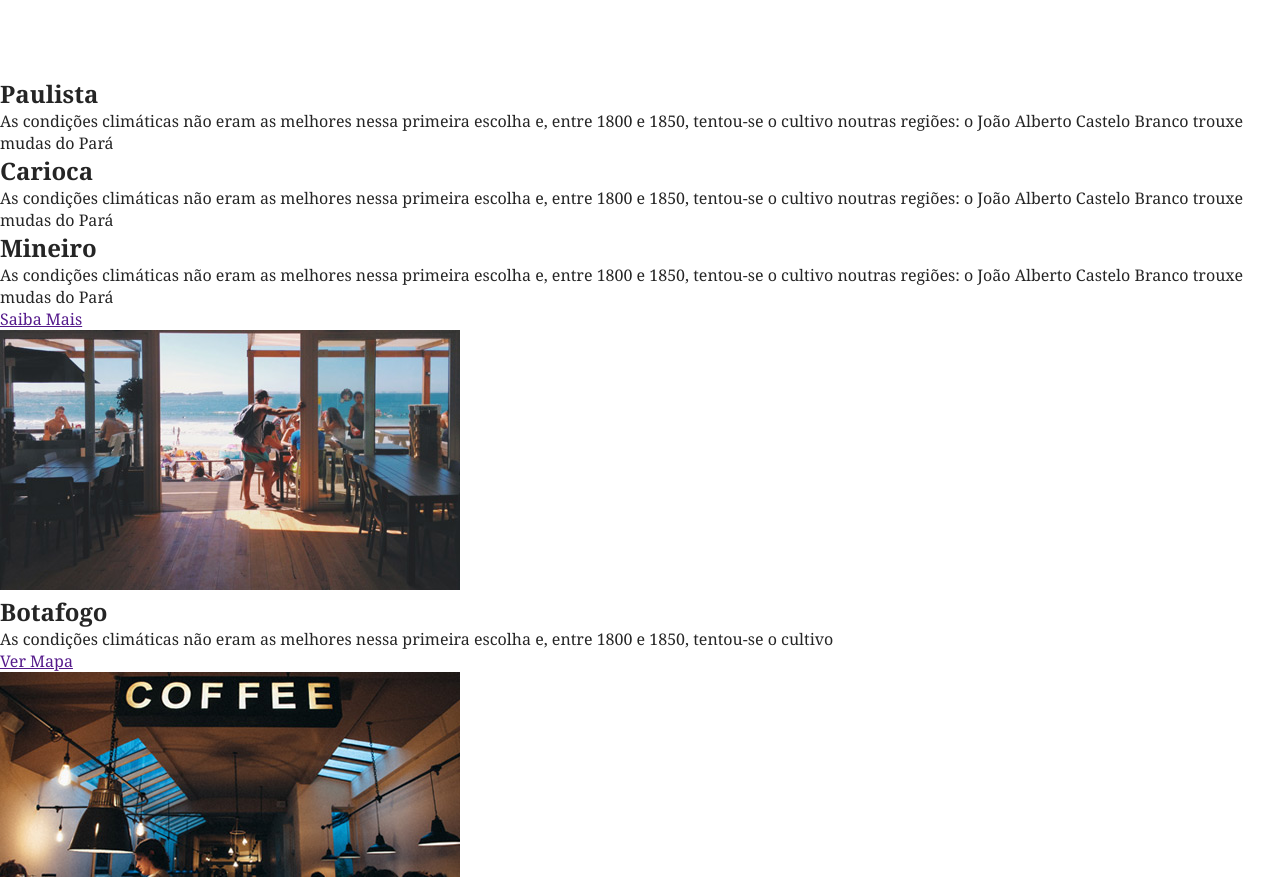
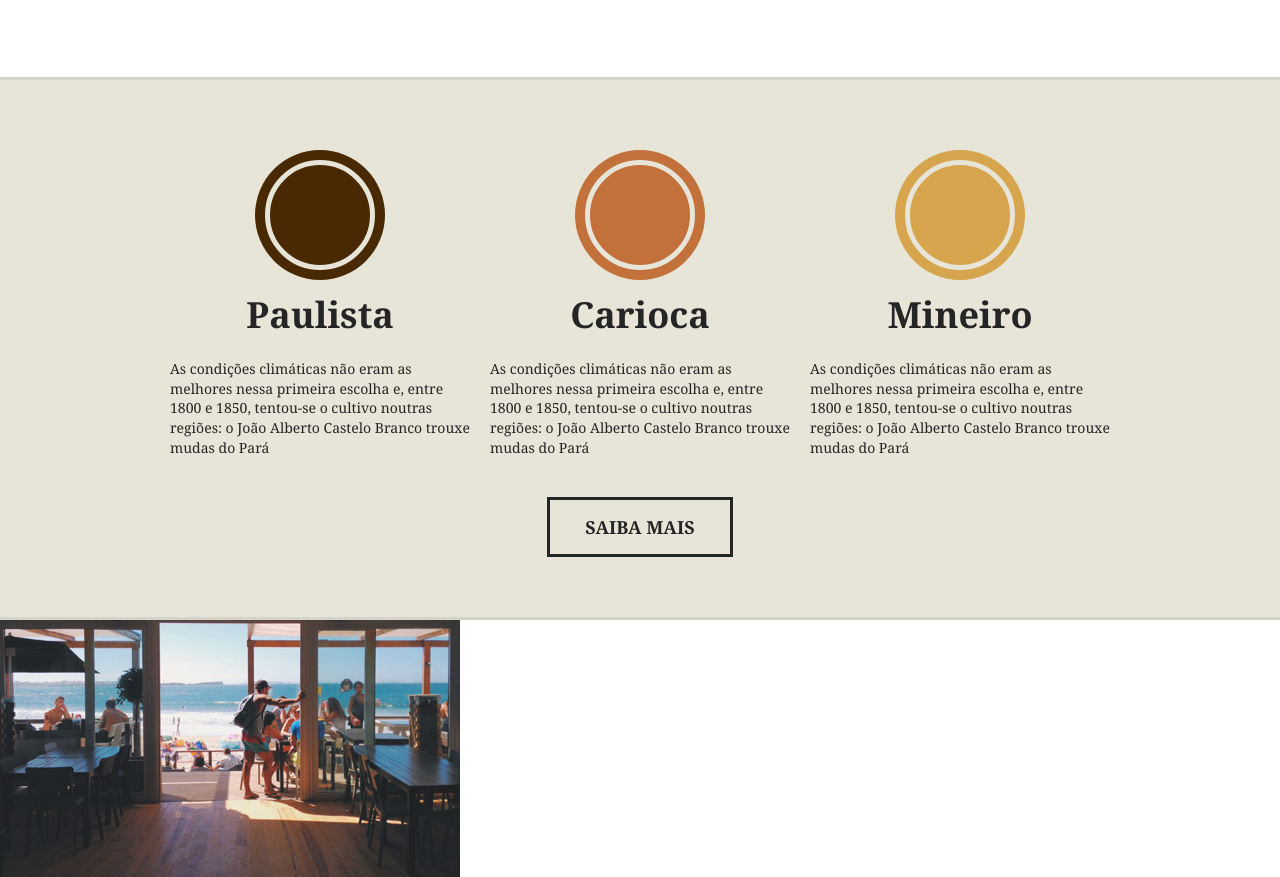
Before and after one commit to AnaBiaCosta/brafe, a plain HTML site: page brafe-puro/index.html in a window 1280 px wide. Shown: the part 1156-2033 px from the top of the page. Drawn offline with Linux system fonts and the light colour scheme.

Commit message:
Adiciona arquivos dos produtos

```diff
--- a/brafe-puro/css/style.css
+++ b/brafe-puro/css/style.css
@@ -140,3 +140,80 @@ a.menu-brand{
     margin: 20px auto;
     max-width: 460px;
 }
+
+
+/* Produtos */
+
+.product{
+    background-color: #e7e4d8;
+    padding: 60px 0px;
+    border-top: 3px solid #d6d3c8;
+    border-bottom: 3px solid #d6d3c8;
+}
+
+.product-container{
+    max-width: 960px;
+    margin: 0px auto;
+}
+
+.product-container::before, .product-container::after{
+    content: '';
+    display: table;
+    clear: both;
+}
+
+.product-item{
+    width: 300px;
+    float: left;
+    margin: 0px 10px 20px 10px
+}
+
+.product-item h2{
+    text-align: center;
+    font-size: 2.25em;
+    margin-bottom: 20px;
+}
+
+.product-item h2::before{
+    content: '';
+    display: block;
+    width: 100px;
+    height: 100px;
+    background: currentColor;
+    border-radius: 50%;
+    margin: 20px auto;
+    border: 5px solid #e7e4d8;
+    box-shadow: 0 0 0 10px currentColor;
+}
+
+h2.product-one::before{
+    color: #492901;
+}
+
+
+h2.product-two::before{
+    color: #c17139;
+}
+
+h2.product-three::before{
+    color: #d7a54d;
+}
+
+.product-item p{
+    font-size: 0.875em;
+    line-height: 1.4em;
+}
+
+.product-btn{
+    width: 180px;
+    border: 3px solid;
+    color: #252525;
+    text-decoration: none;
+    display: block;
+    font-size: 1.125em;
+    font-weight: bold;
+    text-transform: uppercase;
+    text-align: center;
+    padding: 15px 0px;
+    margin: 20px auto 0 auto;
+}
--- a/brafe-puro/index.html
+++ b/brafe-puro/index.html
@@ -50,31 +50,33 @@
                 270ml dependendo do método de preparação.</p>
         </section>
 
-        <section>
-            <div>
-                <div>
-                    <h2>Paulista</h2>
+
+
+        <section class="product">
+            <div class="product-container">
+                <div class="product-item">
+                    <h2 class="product-one">Paulista</h2>
                     <p>As condições climáticas não eram as melhores nessa primeira escolha e, entre 1800 e 1850,
                         tentou-se o cultivo noutras regiões: o João Alberto Castelo Branco trouxe mudas do Pará
                     </p>
                 </div>
 
-                <div>
-                    <h2>Carioca</h2>
+                <div class="product-item">
+                    <h2 class="product-two">Carioca</h2>
                     <p>As condições climáticas não eram as melhores nessa primeira escolha e, entre 1800 e 1850,
                         tentou-se o cultivo noutras regiões: o João Alberto Castelo Branco trouxe mudas do Pará
                     </p>
                 </div>
 
-                <div>
-                    <h2>Mineiro</h2>
+                <div class="product-item">
+                <h2 class="product-three">Mineiro</h2>
                     <p>As condições climáticas não eram as melhores nessa primeira escolha e, entre 1800 e 1850,
                         tentou-se o cultivo noutras regiões: o João Alberto Castelo Branco trouxe mudas do Pará
                     </p>
                 </div>
             </div>
 
-            <a href="">Saiba Mais</a>
+            <a href="" class="product-btn">Saiba Mais</a>
         </section>
 
 
```
